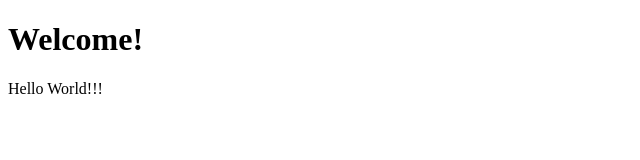
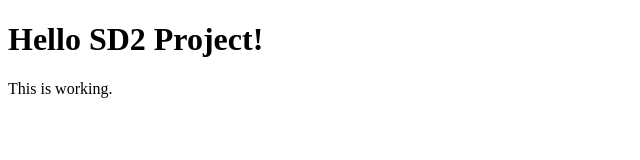
Before and after one commit to MaristGormanly/acasamento-Project, a website: page client/views/index.html in a window 1280 px wide. Shown: the whole page, without its empty margins (0-640 px from the left). Drawn offline with Linux system fonts and the light colour scheme.

Commit message:
Milestone 1 Commit

```diff
--- a/client/views/index.html
+++ b/client/views/index.html
@@ -1,10 +1,10 @@
 <!doctype html>
 <html>
     <head>
-        <title>Hello World!</title>
+        <title>SD2 Project!</title>
     </head>
     <body>
-        <h1>Welcome!</h1>
-        <p>Hello World!!!</p>
+        <h1>Hello SD2 Project!</h1>
+        <p>This is working.</p>
     </body>
 </html>
--- a/server/app.js
+++ b/server/app.js
@@ -5,4 +5,6 @@ app.get('/', function (req, res) {
     res.sendFile('index.html', {root: './client/views'})
 })
 
+app.use(express.static('client/public'));
+
 app.listen(1337, () => console.log('Marist Chatter listening on port 1337!'));
```
